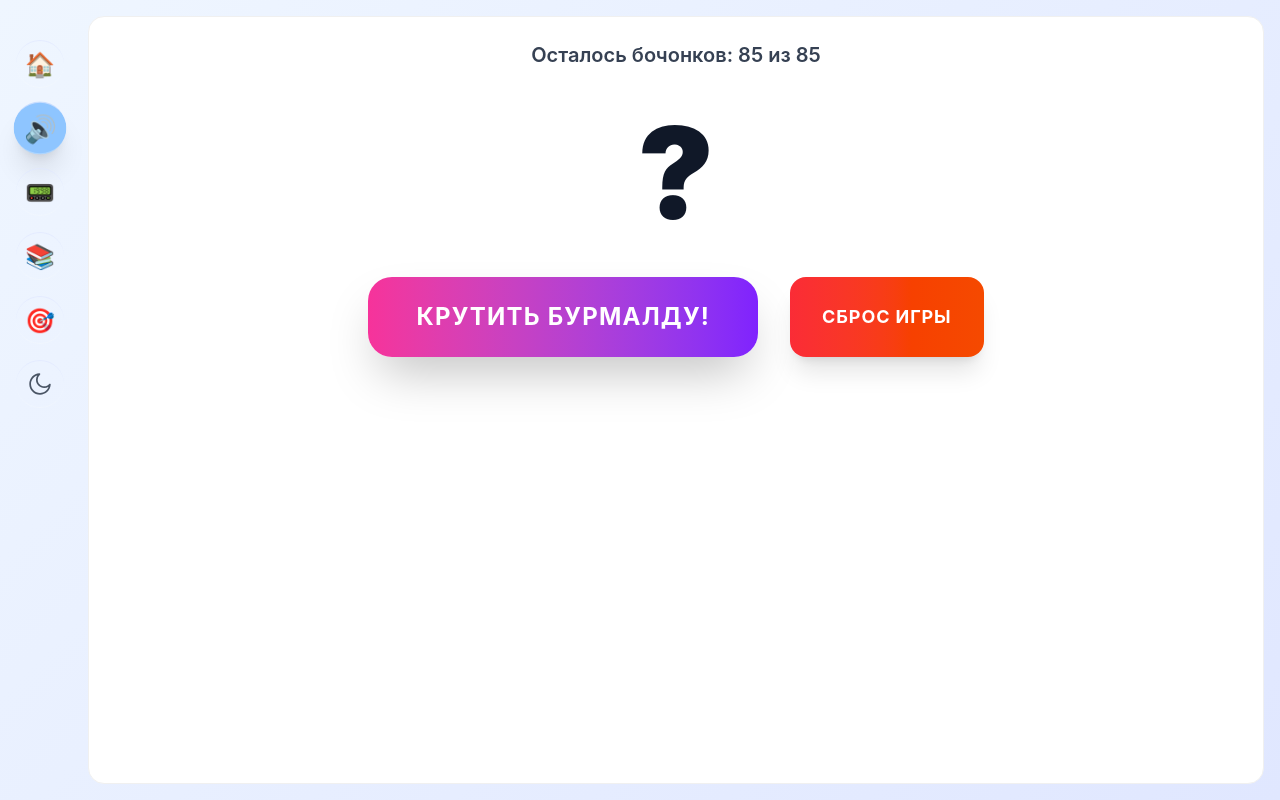
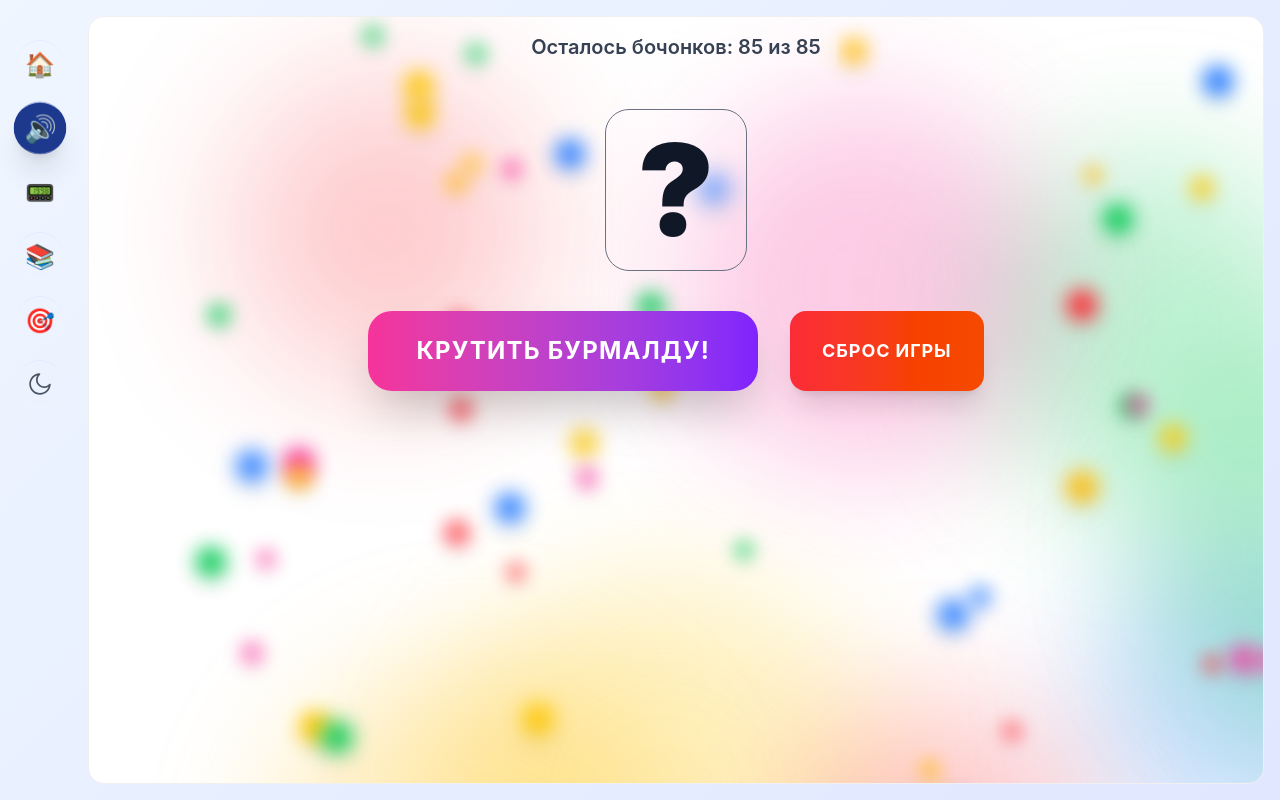
Before and after one commit to PilaFFF/Helpoker, a React (Vite) app: page /musloto in a window 1280 px wide. Built offline with nearby package versions, Linux system fonts and the light colour scheme.

Commit message:
добавил шикарную гирлянду на фон в музлото

```diff
--- a/src/shared/ui/MainLayout.tsx
+++ b/src/shared/ui/MainLayout.tsx
@@ -6,13 +6,15 @@ import { themeStore } from '@/shared/lib/theme'
 import { Card } from 'antd'
 import { MobileBottomMenu } from './MobileBottomMenu'
 import { MenuCircles } from './MenuCircles'
+import classNames from 'classnames'
 
 interface MainLayoutProps {
 	children: ReactNode
 	title?: string
+	withoutPadding?: boolean
 }
 
-export const MainLayout: FC<MainLayoutProps> = observer(({ children, title }) => {
+export const MainLayout: FC<MainLayoutProps> = observer(({ children, title, withoutPadding }) => {
 	const isDark = themeStore.isDark
 	const scrollRef = useRef<HTMLDivElement>(null)
 
@@ -52,7 +54,12 @@ export const MainLayout: FC<MainLayoutProps> = observer(({ children, title }) =>
 						</motion.div>
 
 						{/* Основной контент */}
-						<div className="flex-1 min-w-0 flex flex-col gap-6">
+						<motion.div
+							className="flex-1 min-w-0 flex flex-col gap-6"
+							initial={{ scale: 0.95, opacity: 0 }}
+							animate={{ scale: 1, opacity: 1 }}
+							transition={{ duration: 0.6 }}
+						>
 							{title && <h1 className="text-3xl font-bold">{title}</h1>}
 
 							<Card
@@ -60,9 +67,9 @@ export const MainLayout: FC<MainLayoutProps> = observer(({ children, title }) =>
 								className="flex-1 overflow-y-auto scrollbar-none"
 								styles={{ body: { padding: 0, height: '100%' } }}
 							>
-								<div className="p-6 pb-8">{children}</div>
+								<div className={classNames(!withoutPadding && 'p-6 pb-8')}>{children}</div>
 							</Card>
-						</div>
+						</motion.div>
 					</div>
 				</div>
 			</div>
--- a/src/shared/ui/MenuCircles.tsx
+++ b/src/shared/ui/MenuCircles.tsx
@@ -34,7 +34,7 @@ export const MenuCircles: FC<MenuCirclesProps> = ({ items }) => {
 							className={classNames(
 								'relative w-12 h-12 flex items-center justify-center rounded-full text-2xl transition-all duration-200 hover:scale-105',
 								{
-									'text-white shadow-xl bg-blue-300 scale-110 border-t-[1.5px] border-t-indigo-100/70 border-b-[1px] border-b-gray-50/30':
+									'text-white shadow-xl bg-blue-900 scale-110 border-t-[1.5px] border-t-indigo-100/70 border-b-[1px] border-b-gray-50/30':
 										isActive,
 									'text-gray-600 hover:bg-gray-300 border-t-[1.5px] border-t-indigo-100/70 border-b-[1px] border-b-gray-50/30':
 										!isActive,
--- a/src/widgets/MuslotoPage/ui/MuslotoPage.tsx
+++ b/src/widgets/MuslotoPage/ui/MuslotoPage.tsx
@@ -5,6 +5,7 @@ import { themeStore } from '@/shared/lib/theme'
 import { useState, useEffect, useRef } from 'react'
 import { lottoItems as initialLottoItems } from '../const/lottoItems.const'
 import Player from './components/Player'
+import { AnimatedBackground } from './components/AnimatedBackground'
 
 const STORAGE_KEY = 'musloto-game-state'
 
@@ -64,7 +65,7 @@ export const MuslotoPage = observer(() => {
 		}
 		const randomIndex = Math.floor(Math.random() * remainingItems.length)
 		const winner = remainingItems[randomIndex]
-		setRemainingItems((prev) => prev.filter((_, i) => i !== randomIndex))
+		setRemainingItems((prev: any) => prev.filter((_, i) => i !== randomIndex))
 		return winner
 	}
 
@@ -185,16 +186,20 @@ export const MuslotoPage = observer(() => {
 	}, [selectedSong])
 
 	return (
-		<MainLayout>
-			<div className="flex flex-col items-center justify-center gap-10 max-w-4xl mx-auto">
-				{/* Счетчик оставшихся песен */}
-				<div className={`text-xl font-semibold ${isDark ? 'text-gray-300' : 'text-gray-700'}`}>
+		<MainLayout withoutPadding>
+			<div className="relative min-h-screen">
+				<AnimatedBackground />
+
+				<div className="relative z-10 flex flex-col items-center justify-center gap-10 max-w-4xl mx-auto py-2">
+					<div
+						className={`text-xl font-semibold backdrop-blur-sm bg-white/10 px-4 py-2 rounded-lg ${isDark ? 'text-gray-300' : 'text-gray-700'}`}
+					>
 						Осталось бочонков: {remainingItems.length} из {initialLottoItems.length}
 					</div>
 
 					<motion.div
-					className={`text-9xl font-black tabular-nums ${isDark ? 'text-white' : 'text-gray-900'}`}
-					animate={isAnimating ? { rotate: [0, 360], scale: [1, 1.3, 1], opacity: [1, 0.7, 1] } : {}}
+						className={`text-9xl font-black border border-gray-500 tabular-nums backdrop-blur-sm bg-white/5 px-8 py-4 rounded-3xl ${isDark ? 'text-white' : 'text-gray-900'}`}
+						animate={isAnimating ? { rotate: [0, 360], opacity: [1, 0.7, 1] } : {}}
 						transition={{ duration: 0.25, ease: 'easeInOut', repeat: isAnimating ? Infinity : 0 }}
 					>
 						{currentNumber ?? '?'}
@@ -206,7 +211,7 @@ export const MuslotoPage = observer(() => {
 							disabled={isAnimating || isGameOver}
 							className={`
 								px-12 py-6 rounded-3xl text-2xl font-bold tracking-wider shadow-2xl
-							transition-all duration-300 transform
+								transition-all duration-300 transform backdrop-blur-sm
 								${isAnimating || isGameOver ? 'opacity-60 cursor-not-allowed' : 'hover:scale-110 active:scale-95'}
 								bg-gradient-to-r from-pink-500 to-violet-600 text-white
 							`}
@@ -214,12 +219,11 @@ export const MuslotoPage = observer(() => {
 							{isAnimating ? 'КРУТИТСЯ...' : 'КРУТИТЬ БУРМАЛДУ!'}
 						</button>
 
-					{/* Кнопка сброса */}
 						<button
 							onClick={resetGame}
 							className={`
 								px-8 py-4 rounded-2xl text-lg font-bold tracking-wider shadow-xl
-							transition-all duration-300 transform hover:scale-105 active:scale-95
+								transition-all duration-300 transform hover:scale-105 active:scale-95 backdrop-blur-sm
 								bg-gradient-to-r from-red-500 to-orange-600 text-white
 							`}
 						>
@@ -239,6 +243,12 @@ export const MuslotoPage = observer(() => {
 					)}
 
 					{selectedSong && !isGameOver && (
+						<motion.div
+							className="w-full"
+							initial={{ scale: 0.95, opacity: 0 }}
+							animate={{ scale: 1, opacity: 1 }}
+							transition={{ duration: 0.6 }}
+						>
 							<Player
 								selectedSong={selectedSong}
 								stopMusic={stopMusic}
@@ -250,10 +260,12 @@ export const MuslotoPage = observer(() => {
 								currentTime={currentTime}
 								duration={duration}
 							/>
+						</motion.div>
 					)}
 
 					<audio ref={audioRef} className="hidden" />
 				</div>
+			</div>
 		</MainLayout>
 	)
 })
--- /dev/null
+++ b/src/widgets/MuslotoPage/ui/components/AnimatedBackground.tsx
@@ -0,0 +1,79 @@
+import { motion } from 'framer-motion'
+import { observer } from 'mobx-react-lite'
+
+export const AnimatedBackground = observer(() => {
+	const garlandColors = ['bg-red-500', 'bg-green-500', 'bg-yellow-400', 'bg-blue-500', 'bg-pink-500', 'bg-amber-400']
+
+	const blobPositions = [
+		{ x: 10, y: 15 },
+		{ x: 75, y: 20 },
+		{ x: 30, y: 70 },
+		{ x: 85, y: 65 },
+		{ x: 50, y: 10 },
+		{ x: 15, y: 80 },
+		{ x: 60, y: 85 },
+		{ x: 90, y: 40 },
+	]
+
+	const blobs = blobPositions.map((pos, i) => ({
+		id: i,
+		size: Math.random() * 200 + 250,
+		initialX: pos.x,
+		initialY: pos.y,
+		duration: Math.random() * 30 + 30,
+		delay: i * 2,
+		color: garlandColors[i % garlandColors.length],
+	}))
+
+	return (
+		<div className="absolute inset-0 overflow-hidden pointer-events-none">
+			{blobs.map((blob) => (
+				<motion.div
+					key={blob.id}
+					className={`absolute rounded-full blur-3xl opacity-25 ${blob.color}`}
+					style={{
+						width: blob.size,
+						height: blob.size,
+						left: `${blob.initialX}%`,
+						top: `${blob.initialY}%`,
+					}}
+					animate={{
+						x: [0, 80, -80, 60, 0],
+						y: [0, -60, 80, -40, 0],
+						scale: [1, 1.3, 0.9, 1.2, 1],
+					}}
+					transition={{
+						duration: blob.duration,
+						delay: blob.delay,
+						repeat: Infinity,
+						ease: 'easeInOut',
+					}}
+				/>
+			))}
+
+			{Array.from({ length: 50 }, (_, i) => {
+				const color = garlandColors[i % garlandColors.length]
+				return (
+					<motion.div
+						key={`light-${i}`}
+						className={`absolute w-6 h-6 rounded-full blur-sm shadow-lg ${color}`}
+						style={{
+							left: `${Math.random() * 100}%`,
+							top: `${Math.random() * 100}%`,
+						}}
+						animate={{
+							opacity: [0.4, 1, 0.4],
+							scale: [1, 1.3, 1],
+						}}
+						transition={{
+							duration: Math.random() * 2 + 1.5,
+							delay: Math.random() * 2,
+							repeat: Infinity,
+							ease: 'easeInOut',
+						}}
+					/>
+				)
+			})}
+		</div>
+	)
+})
--- a/src/widgets/MuslotoPage/ui/components/Player.tsx
+++ b/src/widgets/MuslotoPage/ui/components/Player.tsx
@@ -40,7 +40,7 @@ const Player: FC<IProps> = ({
 	duration,
 }) => {
 	return (
-		<div className="w-full bg-black/30 backdrop-blur-xl rounded-3xl p-8 border border-white/20 shadow-2xl">
+		<div className="w-full bg-black/30 backdrop-blur-xl rounded-3xl p-8 border border-white/20 shadow-2x">
 			<div className="text-center mb-6">
 				<div className="text-lg font-medium text-white/90 truncate md:px-10 md:text-3xl">
 					🔥 {getTrackName(selectedSong)}
```
Lines whose indentation alone changed are shown as unchanged.
